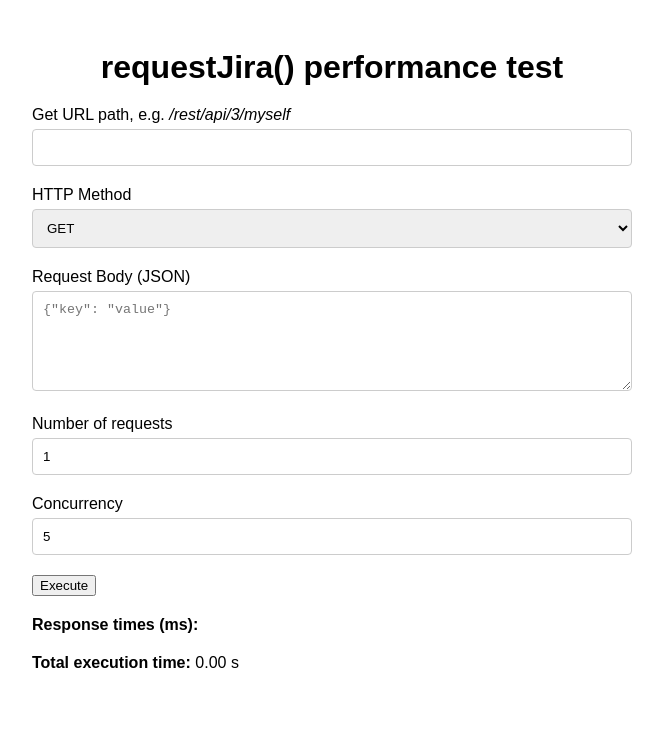
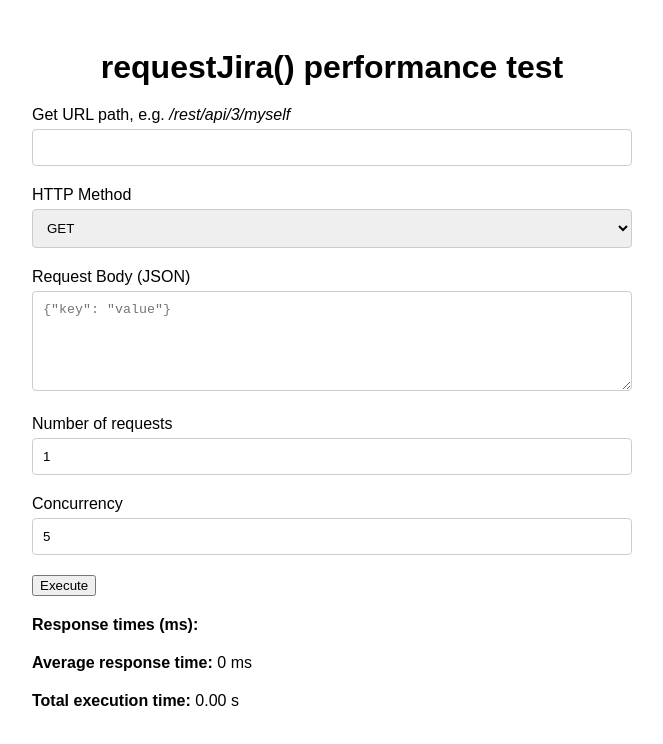
Before and after one commit to imanolov-appfire/api-perf, a React (Create React App) app in the folder static/api-perf/: page / in a window 1280 px wide. Shown: the top 744 px of the page, without its empty margins (308-971 px from the left). Built offline with nearby package versions, Linux system fonts and the light colour scheme.

Commit message:
Average response time

```diff
--- a/static/api-perf/src/App.js
+++ b/static/api-perf/src/App.js
@@ -201,6 +201,15 @@
           </ul>
         </div>
         <div style={{ marginTop: "20px" }}>
+          <strong>Average response time:</strong>{" "}
+          {responseTimes.length > 0
+            ? (
+                responseTimes.reduce((a, b) => a + b, 0) / responseTimes.length
+              ).toFixed(2)
+            : 0}{" "}
+          ms
+        </div>
+        <div style={{ marginTop: "20px" }}>
           <strong>Total execution time:</strong>{" "}
           {(executionTime / 1000).toFixed(2)} s
         </div>
```
